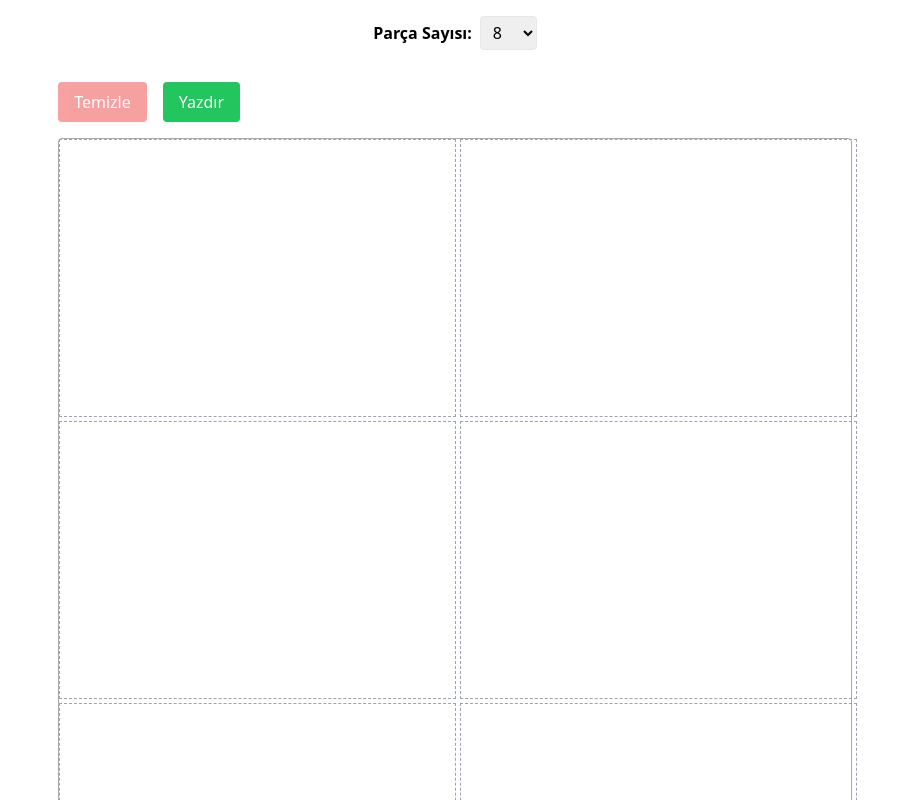
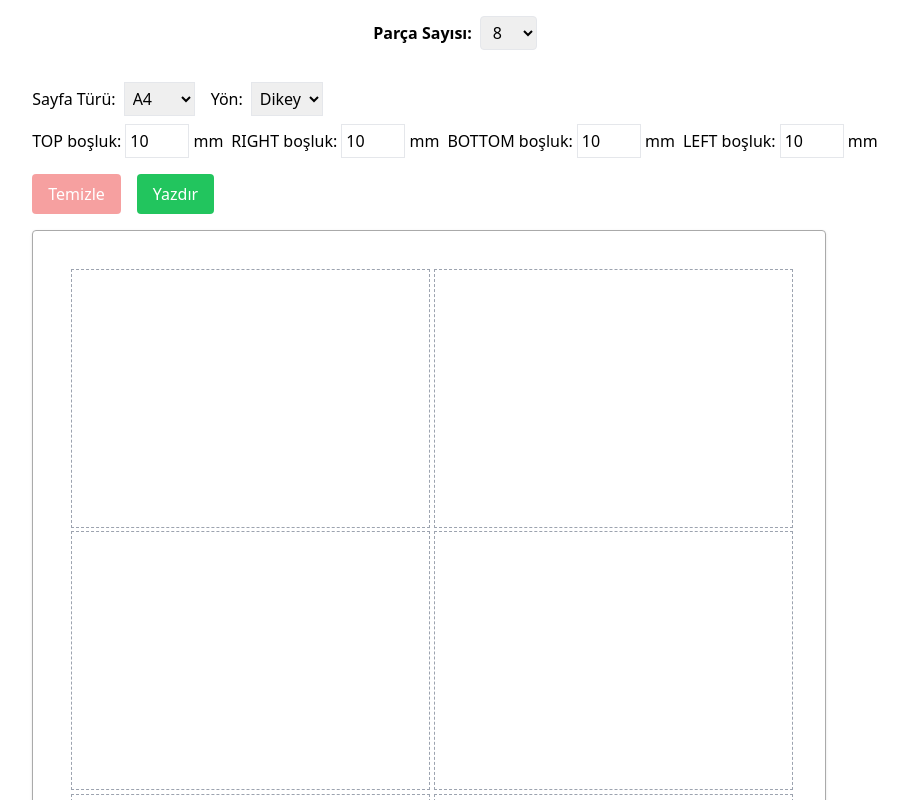
Before and after one commit to semanurerciyes/kargo-etiketi, a Next.js app: page / in a window 1280 px wide. Shown: the top 800 px of the page, without its empty margins (185-1093 px from the left). Built offline with nearby package versions, Linux system fonts and the light colour scheme.

Commit message:
Update PaperLayout.tsx

```diff
--- a/components/PaperLayout.tsx
+++ b/components/PaperLayout.tsx
@@ -2,16 +2,19 @@
 
 import React, { useState, useEffect } from "react";
 
-const paperSizes = {
-  A4: { width: 210, height: 294 }, // mm
+const defaultPaperSizes = {
+  A4: { width: 210, height: 294 },
   A5: { width: 148, height: 210 },
+  Label: { width: 100, height: 150 },
 };
 
 type Props = {
   partCount: 1 | 2 | 4 | 8 | 12 | 16 | 32;
-  paperSize?: keyof typeof paperSizes;
+  paperSize?: keyof typeof defaultPaperSizes;
   images: (string | null)[];
   setImages: React.Dispatch<React.SetStateAction<(string | null)[]>>;
+  orientation: "portrait" | "landscape";
+  setOrientation: React.Dispatch<React.SetStateAction<"portrait" | "landscape">>;
 };
 
 export default function PaperLayout({
@@ -19,8 +22,12 @@ export default function PaperLayout({
   paperSize = "A4",
   images,
   setImages,
+  orientation,
+  setOrientation,
 }: Props) {
-  const currentSize = paperSizes[paperSize];
+  const [selectedPaperSize, setSelectedPaperSize] = useState<keyof typeof defaultPaperSizes>(paperSize);
+  const [customSize, setCustomSize] = useState(defaultPaperSizes[paperSize]);
+  const [margin, setMargin] = useState({ top: 10, right: 10, bottom: 10, left: 10 });
   const [selectedIndex, setSelectedIndex] = useState<number | null>(null);
 
   const isCellEmpty = (i: number) => images[i] === null;
@@ -39,18 +46,18 @@ export default function PaperLayout({
   };
 
   const [cols, rows] = getGridDimensions(partCount);
-  const cellWidth = currentSize.width / cols;
-  const cellHeight = currentSize.height / rows;
+  const sizeFromSelection = defaultPaperSizes[selectedPaperSize] || customSize;
+  const pageWidth = orientation === "portrait" ? sizeFromSelection.width : sizeFromSelection.height;
+  const pageHeight = orientation === "portrait" ? sizeFromSelection.height : sizeFromSelection.width;
+  const contentWidth = pageWidth - margin.left - margin.right;
+  const contentHeight = pageHeight - margin.top - margin.bottom;
+  const cellWidth = contentWidth / cols;
+  const cellHeight = contentHeight / rows;
 
   useEffect(() => {
     const handlePaste = (e: ClipboardEvent) => {
       const file = e.clipboardData?.files[0];
-      if (
-        file &&
-        file.type.startsWith("image/") &&
-        selectedIndex !== null &&
-        isCellEmpty(selectedIndex)
-      ) {
+      if (file && file.type.startsWith("image/") && selectedIndex !== null && isCellEmpty(selectedIndex)) {
         const url = URL.createObjectURL(file);
         setImages((prev) => {
           const updated = [...prev];
@@ -77,11 +84,75 @@ export default function PaperLayout({
   };
 
   const handlePrint = () => {
+    if (orientation === "landscape") {
+      document.body.classList.add("print-landscape");
+    } else {
+      document.body.classList.remove("print-landscape");
+    }
+
     window.print();
+
+    setTimeout(() => {
+      document.body.classList.remove("print-landscape");
+    }, 1000);
   };
 
   return (
     <div className="p-4 print-area">
+      {/* Ayar Paneli */}
+      <div className="mb-4 space-y-2 no-print">
+        <div className="flex gap-4">
+          <label>
+            Sayfa Türü:
+            <select
+              className="ml-2 border p-1"
+              value={selectedPaperSize}
+              onChange={(e) => {
+                const value = e.target.value as keyof typeof defaultPaperSizes;
+                setSelectedPaperSize(value);
+                setCustomSize(defaultPaperSizes[value]);
+              }}
+            >
+              {Object.keys(defaultPaperSizes).map((key) => (
+                <option key={key} value={key}>{key}</option>
+              ))}
+            </select>
+          </label>
+
+          <label>
+            Yön:
+            <select
+              className="ml-2 border p-1"
+              value={orientation}
+              onChange={(e) => setOrientation(e.target.value as "portrait" | "landscape")}
+            >
+              <option value="portrait">Dikey</option>
+              <option value="landscape">Yatay</option>
+            </select>
+          </label>
+        </div>
+
+        <div className="flex gap-2 flex-wrap">
+          {["top", "right", "bottom", "left"].map((side) => (
+            <label key={side}>
+              {side.toUpperCase()} boşluk:
+              <input
+                type="number"
+                className="ml-1 border p-1 w-16"
+                value={margin[side as keyof typeof margin]}
+                onChange={(e) =>
+                  setMargin((prev) => ({
+                    ...prev,
+                    [side]: parseInt(e.target.value) || 0,
+                  }))
+                }
+              />{" "}
+              mm
+            </label>
+          ))}
+        </div>
+      </div>
+
       {/* Butonlar */}
       <div className="flex gap-4 mb-4 no-print">
         <button
@@ -102,13 +173,20 @@ export default function PaperLayout({
       {/* Kağıt Alanı */}
       <div
         id="etiket-pdf"
-        className="grid gap-1 bg-white shadow-sm rounded print-area"
+        className="bg-white shadow rounded relative"
         style={{
-          width: `${currentSize.width}mm`,
-          height: `${currentSize.height}mm`,
+          width: `${pageWidth}mm`,
+          height: `${pageHeight}mm`,
+          paddingTop: `${margin.top}mm`,
+          paddingRight: `${margin.right}mm`,
+          paddingBottom: `${margin.bottom}mm`,
+          paddingLeft: `${margin.left}mm`,
+          boxSizing: "border-box",
+          border: "1px solid #aaa",
+          display: "grid",
           gridTemplateColumns: `repeat(${cols}, 1fr)`,
           gridTemplateRows: `repeat(${rows}, 1fr)`,
-          border: "1px solid #aaa",
+          gap: "1mm",
         }}
       >
         {Array.from({ length: partCount }, (_, i) => (
@@ -128,10 +206,8 @@ export default function PaperLayout({
               }
             }}
             onDragOver={(e) => e.preventDefault()}
-            className={`border border-dashed flex items-center justify-center cursor-pointer transition-all overflow-hidden ${
-              selectedIndex === i
-                ? "border-blue-500 bg-blue-100"
-                : "border-gray-400"
+            className={`border border-dashed flex items-center justify-center cursor-pointer transition-all overflow-hidden reference-cell ${
+              selectedIndex === i ? "border-blue-500 bg-blue-100" : "border-gray-400"
             }`}
             style={{
               width: `${cellWidth}mm`,
```
